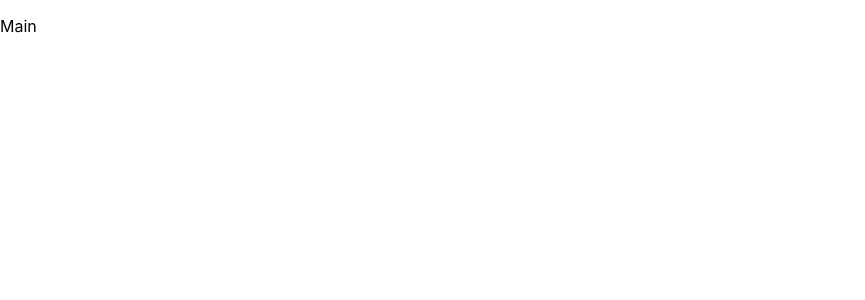
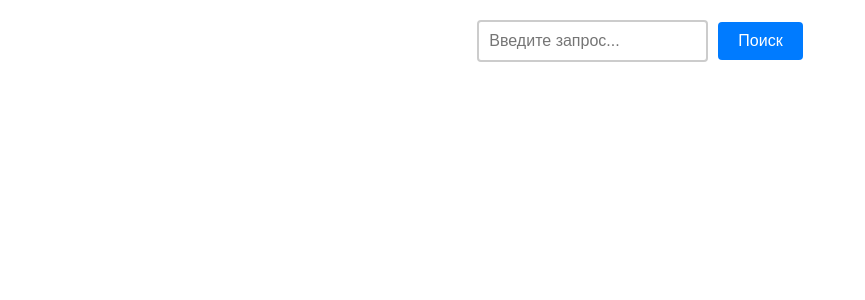
Before and after one commit to YakovlevaSS/github_search, a React (Create React App) app: page / in a window 1280 px wide. Shown: the top 300 px of the page, without its empty margins (0-865 px from the left). Built offline with nearby package versions, Linux system fonts and the light colour scheme.

Commit message:
added search

```diff
--- a/package.json
+++ b/package.json
@@ -10,6 +10,7 @@
     "react-dom": "^18.2.0",
     "react-router-dom": "^6.22.0",
     "react-scripts": "5.0.1",
+    "styled-components": "^6.1.8",
     "web-vitals": "^2.1.4"
   },
   "scripts": {
--- /dev/null
+++ b/src/components/search/Search.jsx
@@ -0,0 +1,22 @@
+import * as S from './styles'
+
+
+const Search = () => {
+    const handleSearch = () => {
+      alert('Выполняем поиск...');
+      // Дополнительная логика поиска
+    };
+
+    return (
+      <S.SearchContainer>
+        <S.Input
+          type="text"
+          placeholder="Введите запрос..."
+        //   onChange={(e) => onSearch(e.target.value)}
+        />
+        <S.SearchButton onClick={handleSearch}>Поиск</S.SearchButton>
+      </S.SearchContainer>
+    );
+  };
+
+  export default Search;
--- /dev/null
+++ b/src/components/search/styles.js
@@ -0,0 +1,36 @@
+import styled from 'styled-components';
+
+export const SearchContainer = styled.div`
+  display: flex;
+  justify-content: center;
+  align-items: center;
+  margin: 20px;
+`;
+
+export const Input = styled.input`
+  padding: 10px;
+  margin-right: 10px;
+  font-size: 16px;
+  border: 2px solid #ccc;
+  border-radius: 4px;
+  outline: none;
+
+  &:focus {
+    border-color: #007bff;
+  }
+`;
+
+export const SearchButton = styled.button`
+  padding: 10px 20px;
+  font-size: 16px;
+  cursor: pointer;
+  background-color: #007bff;
+  color: #fff;
+  border: none;
+  border-radius: 4px;
+  outline: none;
+
+  &:hover {
+    background-color: #0056b3;
+  }
+`;
--- a/src/pages/mainPage/MainPage.jsx
+++ b/src/pages/mainPage/MainPage.jsx
@@ -1,5 +1,6 @@
+import Search from "../../components/search/Search"
 function MainPage() {
-  return <p className="">Main</p>
+  return (<Search/>)
 }
 
 export default MainPage
```
Also changed, not shown: src/components/utitits/mock.js (added, +41 -0 lines), 1 other file (tests, documents, lock files or other folders).
